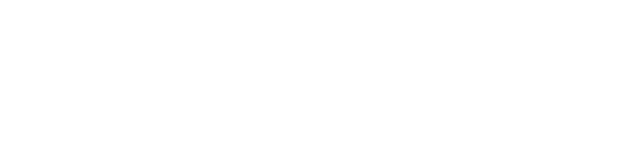
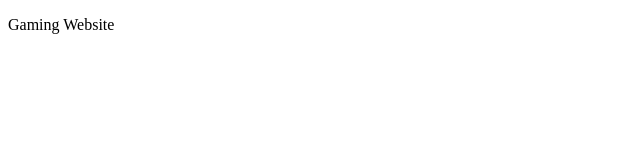
Before and after one commit to hogriddaa/funeducation, a plain HTML site: page index.html in a window 1280 px wide. Shown: the whole page, without its empty margins (0-640 px from the left). Drawn offline with Linux system fonts and the light colour scheme.

Commit message:
Update index.html

```diff
--- a/index.html
+++ b/index.html
@@ -6,5 +6,7 @@ Createad 6-8-2022
 <head>
 <title>Sample</title>
 </head>
+<body>
+ <p>Gaming Website<p>
 </body>
 </html>
```
